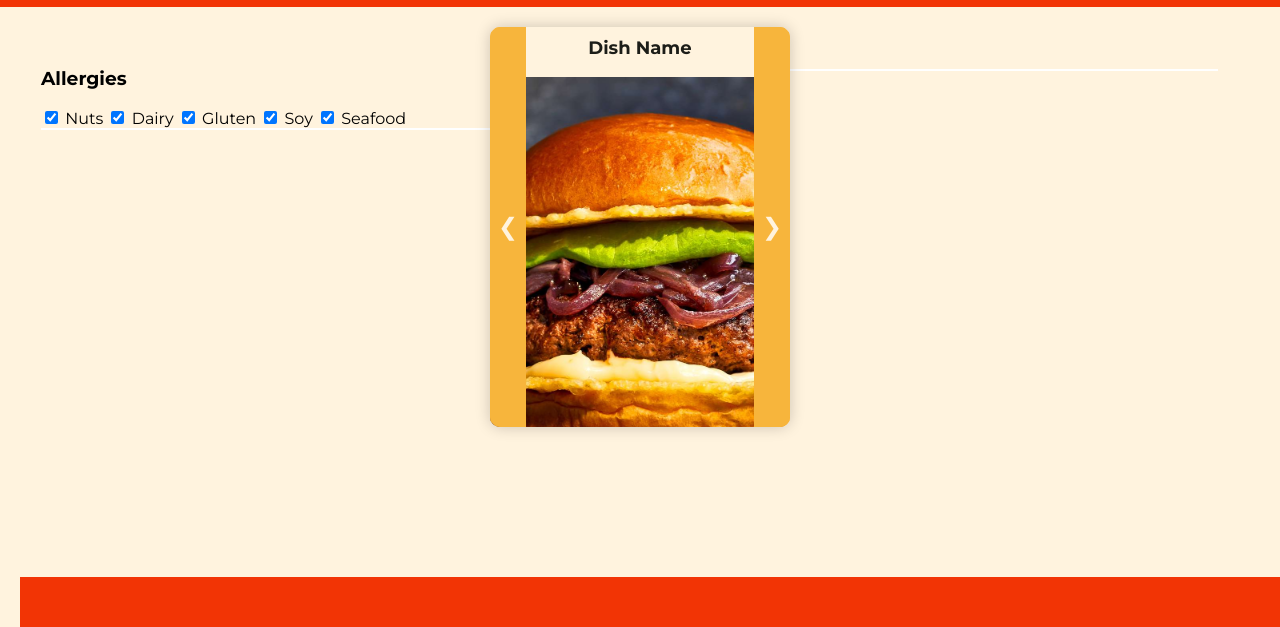
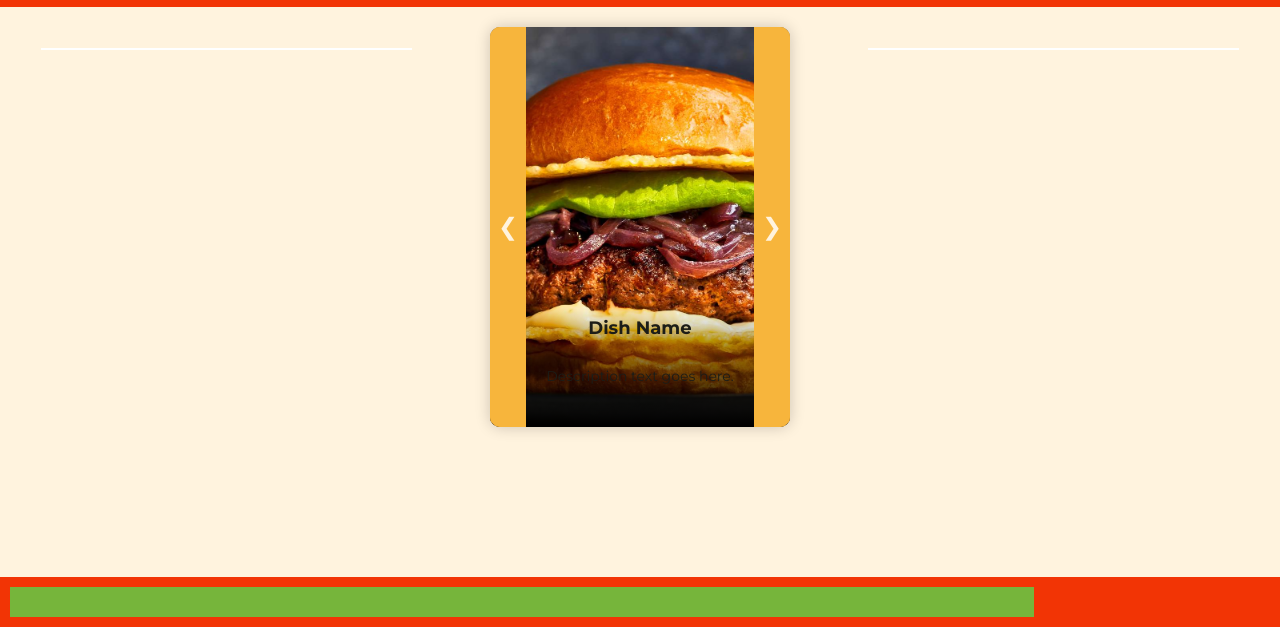
Before and after one commit to bryanygan/munchmatch, a plain HTML site: page index.html in a window 1280 px wide. Shown: the part 173-800 px from the top of the page. Drawn offline with Linux system fonts and the light colour scheme.

Commit message:
progress bar, reorganization

```diff
--- a/index.html
+++ b/index.html
@@ -5,6 +5,7 @@
     <meta charset="UTF-8">
     <meta name="viewport" content="width=device-width, initial-scale=1.0">
     <title>Munch Match</title>
+    <link rel="icon" type="image/x-icon" href="possible_logo_design_3.jpg">
     <link rel="stylesheet" href="styles.css">
     <!--Font info-->
     <link rel="preconnect" href="https://fonts.googleapis.com">
@@ -25,28 +26,28 @@
                         <input type="checkbox" name="allergy" value="gluten">
                         <span class="slider"></span>
                     </label>
-                    <i class="fa-solid fa-wheat-awn"></i>
+                    <i class="fa-solid fa-wheat-awn" id="allergyIcon"></i>
                 </div>
                 <div class="checkbox-wrapper-64">
                     <label class="switch">
                         <input type="checkbox" name="allergy" value="seafood">
                         <span class="slider"></span>
                     </label>
-                    <i class="fa-solid fa-fish"></i>
+                    <i class="fa-solid fa-fish" id="allergyIcon"></i>
                 </div>
                 <div class="checkbox-wrapper-64">
                     <label class="switch">
                         <input type="checkbox" name="allergy" value="dairy">
                         <span class="slider"></span>
                     </label>
-                    <i class="fa-solid fa-cheese"></i>
+                    <i class="fa-solid fa-cheese" id="allergyIcon"></i>
                 </div>
                 <div class="checkbox-wrapper-64">
                     <label class="switch">
                         <input type="checkbox" name="allergy" value="spicy">
                         <span class="slider"></span>
                     </label>
-                    <i class="fa-solid fa-pepper-hot"></i>
+                    <i class="fa-solid fa-pepper-hot" id="allergyIcon"></i>
                 </div>
             </div>
         </div>
@@ -63,32 +64,33 @@
 
     <div class="container">
         <div class="column">
-        <div id="allergiesPanel">
-            <h3>Allergies</h3>
-            <label class="allergyCheckbox"><input type="checkbox" name="allergy" value="nuts"> Nuts</label>
-            <label class="allergyCheckbox"><input type="checkbox" name="allergy" value="dairy"> Dairy</label>
-            <label class="allergyCheckbox"><input type="checkbox" name="allergy" value="gluten"> Gluten</label>
-            <label class="allergyCheckbox"><input type="checkbox" name="allergy" value="soy"> Soy</label>
-            <label class="allergyCheckbox"><input type="checkbox" name="allergy" value="seafood"> Seafood</label>
-        </div>
             <div id="dislikedFoods">
+
             </div>
         </div>
         <div class="column" id="foodColumn">
             <div id="foodContainer">
+                <img id="foodImage" src="images/image1.png" alt="Food Image">
+                <div id="foodTextContainer">
                     <p id="dishName">Dish Name</p>
-            <img id="foodImage" src="images/image1.png" alt="Food Image">
                     <p id="description">Description text goes here.</p>
+                </div>
                 <button id="btnLeft" onclick="swipe('left')">❮</button>
                 <button id="btnRight" onclick="swipe('right')">❯</button>
             </div>
+        </div>
         <div class="column">
             <div id="likedFoods">
+
             </div>
         </div>
     </div>
 
-    <footer></footer>
+    <footer>
+        <div id="myProgress">
+            <div id="myBar"></div>
+          </div>
+    </footer>
 
     <script src="script.js"></script>
 </body>
--- a/script.js
+++ b/script.js
@@ -1,8 +1,8 @@
 const foods = [
-    { image: "images/image1.png", name: "Burger", description: "Description for Dish 1" },
-    { image: "images/image2.png", name: "Pasta", description: "Description for Dish 2" },
-    { image: "images/image3.png", name: "Salad", description: "Description for Dish 3" },
-    { image: "images/image4.png", name: "Chicken Nuggets", description: "Description for Dish 4" },
+    { image: "images/image1.png", name: "Burger", description: "A beef patty with cheese and two buns." },
+    { image: "images/image2.png", name: "Pasta", description: "Pasta alfredo made with cheese and garnish." },
+    { image: "images/image3.png", name: "Salad", description: "A healthy salad with greens and veggies." },
+    { image: "images/image4.png", name: "Chicken Nuggets", description: "Chicken nuggets prepared with sauce." },
 ];
 
 var checkboxes = document.querySelectorAll('input[type="checkbox"]');
@@ -10,6 +10,29 @@ var checkboxes = document.querySelectorAll('input[type="checkbox"]');
 checkboxes.forEach(function (checkbox) {
     checkbox.checked = true;
 });
+
+//
+var i = 0;
+function move() {
+  if (i == 0) {
+    i = 1;
+    var elem = document.getElementById("myBar");
+    var width = 1;
+    var id = setInterval(frame, 10);
+    function frame() {
+      if (width >= 100) {
+        clearInterval(id);
+        i = 0;
+      } else {
+        width++;
+        elem.style.width = width + "%";
+      }
+    }
+  }
+}
+
+move();
+//
 
 let currentIndex = 0;
 let likedFoods = [], dislikedFoods = [];
--- a/styles.css
+++ b/styles.css
@@ -104,7 +104,8 @@ header img {
     border: 1px solid white;
 }
 
-#likedFoods, #dislikedFoods{
+#likedFoods,
+#dislikedFoods {
     /* position: fixed;
     top: 10px;
     right: 10px; */
@@ -113,7 +114,8 @@ header img {
     grid-gap: 5px;
 }
 
-.likedFood, .dislikedFood {
+.likedFood,
+.dislikedFood {
     width: 60px;
     height: 60px;
     object-fit: cover;
@@ -140,7 +142,7 @@ footer {
     box-sizing: border-box;
 }
 
-header{
+header {
     display: flex;
     justify-content: space-evenly;
     /* padding:20px; */
@@ -153,12 +155,12 @@ header{
     box-sizing: border-box;
 }
 
-#headerColumnLeft{
+#headerColumnLeft {
     /* justify-content: left; */
     text-align: left;
 }
 
-#foodColumn::before{
+#foodColumn::before {
     /* background-color: black; */
     /* background-size: cover; */
     background-image: url("image1.png");
@@ -218,16 +220,40 @@ header{
     transition: .4s;
 }
 
-  .checkbox-wrapper-64 input:checked + .slider {
+.checkbox-wrapper-64 input:checked+.slider {
     background-color: var(--accent-color-2);
     border: 1px solid var(--accent-color-2);
 }
 
-  .checkbox-wrapper-64 input:focus + .slider {
+.checkbox-wrapper-64 input:focus+.slider {
     box-shadow: 0 0 1px var(--accent-color-2);
 }
 
-  .checkbox-wrapper-64 input:checked + .slider:before {
+.checkbox-wrapper-64 input:checked+.slider:before {
     transform: translateX(.9em);
     background-color: var(--background-color);
 }
+
+#allergyIcon {
+    height: 100%;
+}
+
+#foodTextContainer {
+    width: 100%;
+    height: 30%;
+    position: absolute;
+    left: 0;
+    bottom: 0;
+    background-image: linear-gradient(rgba(0, 0, 0, 0), black);
+}
+
+#myProgress {
+    width: 80%;
+    background-color: var(--accent-color-1);
+}
+
+#myBar {
+    width: 1%;
+    height: 30px;
+    background-color: var(--accent-color-2);
+}
```
Also changed, not shown: bios/BioBryanGan.txt (renamed from BioBryanGan.txt), bios/BioElanRubin.txt (renamed from BioElanRubin.txt), bios/BioEmilyLin.txt (renamed from BioEmilyLin.txt), bios/bioEthanHuang.txt (renamed from bioEthanHuang.txt), branding/color_palette.png (renamed from color_palette.png), branding/possible_logo_design_1.jpg (renamed from possible_logo_design_1.jpg), branding/possible_logo_design_2.jpg (renamed from possible_logo_design_2.jpg), branding/possible_logo_design_3.jpg (renamed from possible_logo_design_3.jpg). Lines whose indentation alone changed are shown as unchanged.
